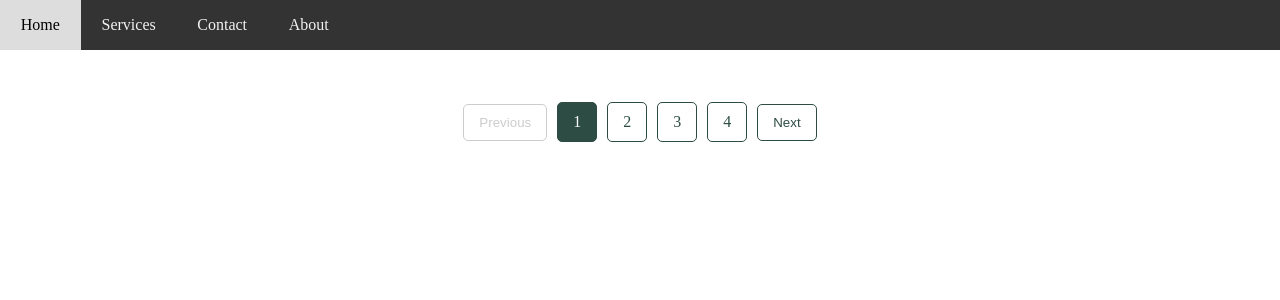
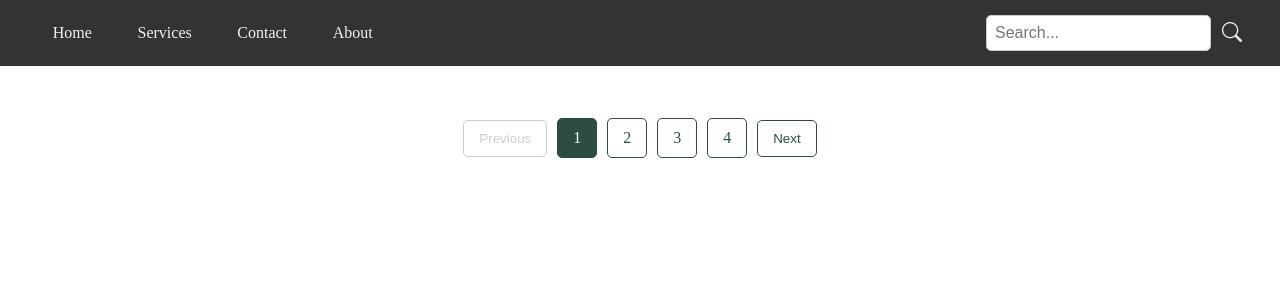
Before and after one commit to BernardVulaj/Web-Detyre-Kursi, a PHP site: the page made by Main Page/main.html in a window 1280 px wide. Shown: the top 300 px of the page. Run offline with PHP 8.4, Linux system fonts and the light colour scheme; data that the repository does not hold is empty.

Commit message:
html css search box added

```diff
--- a/Main Page/main.css
+++ b/Main Page/main.css
@@ -8,15 +8,19 @@ nav {
   background-color: #333;
   overflow: hidden;
   margin-bottom: 2rem;
+  display: flex;
+  justify-content: space-between; /* Distributes space between links and search form */
+  align-items: center;
+  padding: 0.5rem 2rem;
 }
 
 nav a {
-  float: left;
-  display: block;
+  display: inline-block;
   color: #f2f2f2;
   text-align: center;
-  padding:1rem 1.3rem;
+  padding: 1rem 1.3rem;
   text-decoration: none;
+  border-radius: 0.3rem;
   transition: all 0.2s;
 }
 
@@ -29,6 +33,41 @@ nav a.active {
   background-color: #4CAF50;
   color: white;
 }
+
+/* Search section styling */
+.search-form {
+  display: flex;
+  align-items: center;
+}
+
+.search-field {
+  padding: 8px;
+  margin-left: 10px;
+  border-radius: 5px;
+  border: 1px solid #ccc;
+  outline: none;
+  font-size: 16px;
+  transition: border-color 0.2s ease-in-out;
+}
+
+.search-field:focus {
+  border-color: #4CAF50; /* Border color on focus */
+}
+
+.search-icon {
+  background-color: transparent;
+  border: none;
+  cursor: pointer;
+  margin-left: 5px;
+  font-size: 20px;
+  color: #f2f2f2;
+  transition: color 0.2s ease-in-out;
+}
+
+.search-icon:hover {
+  color: #4CAF50; /* Change icon color on hover */
+}
+
 
 /* Responsivenav (When screen size is small) */
 @media screen and (max-width: 600px) {
--- a/Main Page/main.html
+++ b/Main Page/main.html
@@ -10,10 +10,20 @@
   <body>
 
     <nav>
-      <a href="../Home Page/home.html">Home</a>
-      <a href="#services">Services</a>
-      <a href="#contact">Contact</a>
-      <a href="#about">About</a>
+      <div>
+        <a href="../Home Page/home.html">Home</a>
+        <a href="#services">Services</a>
+        <a href="#contact">Contact</a>
+        <a href="#about">About</a>
+      </div>
+
+      <!-- Search Section -->
+      <form action="#" method="get" class="search-form">
+        <input type="text" placeholder="Search..." name="search" class="search-field">
+        <button type="submit" class="search-icon">
+          <i class="bi bi-search"></i> <!-- Bootstrap search icon -->
+        </button>
+      </form>
     </nav>
 
     <main>
```
